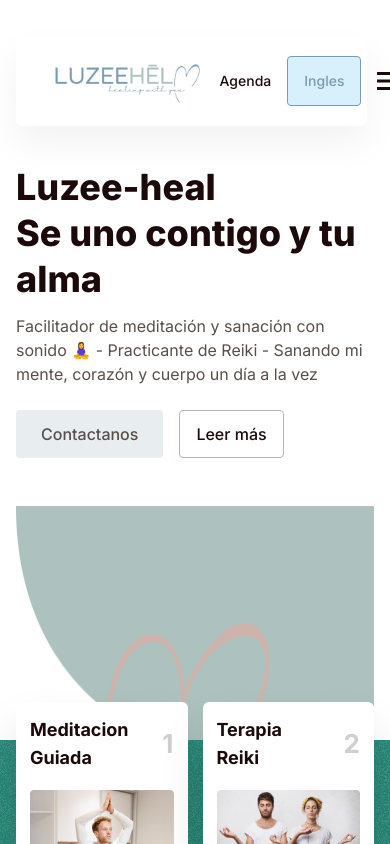
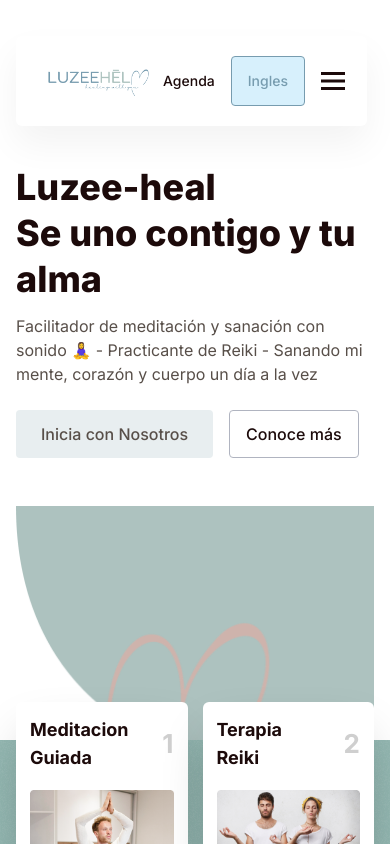
Before and after one commit to AlexCLDev/Luzeehel-WebPage, a React (Create React App) app: page / in a window 390 px wide. Both pictures are taken after a click on the button "Spanish". Shown: the top 844 px of the page. Built offline with nearby package versions, Linux system fonts and the light colour scheme; the HTML template or start-up script is replaced by a standard one.

Commit message:
Cards bg color changed, Logo responsive and all buttons working

```diff
--- a/src/components/Cards.jsx
+++ b/src/components/Cards.jsx
@@ -10,9 +10,9 @@
 const Cards = ({ language }) => {
   const [languageState, setLanguage] = useState(language);
 
-  useEffect(()=>{
-    setLanguage(language)
-  }, [language])
+  useEffect(() => {
+    setLanguage(language);
+  }, [language]);
   return (
     <section
       className="bg-cardsBg min-h-[260px] pb-[55px] lg:-mt-24"
@@ -24,6 +24,7 @@
         {/* card group */}
         <div className="flex-1 flex gap-x-[15px] lg:gap-x-[32px] -mt-[38px] lg:-mt-[77px] z-10 mx-auto">
           {/* card 1 */}
+          <a href="#classes">
             <div
               className="bg-white w-full max-w-[282px] p-[14px] lg:p-[26px] shadow-2xl rounded-md max-h-[282px]"
               data-aos="fade-up"
@@ -31,7 +32,9 @@
             >
               <div className="flex items-center mb-[18px] lg:mb-[28px]">
                 <h4 className="text-lg lg:text-2xl lg:leading-7 font-bold text-heading mr-8">
-                {languageState == true ? 'Guided Meditation' : 'Meditacion Guiada'}
+                  {languageState == true
+                    ? "Guided Meditation"
+                    : "Meditacion Guiada"}
                 </h4>
                 <h2 className="h2 text-stroke-2">1</h2>
               </div>
@@ -39,7 +42,9 @@
                 <img src={CardImage1} alt="" />
               </div>
             </div>
+          </a>
           {/* card 2 */}
+          <a href="#services">
           <div
             className="bg-white w-full max-w-[282px] p-[14px] lg:p-[26px] shadow-2xl rounded-md"
             data-aos="fade-up"
@@ -47,7 +52,11 @@
           >
             <div className="flex items-center mb-[18px] lg:mb-[28px]">
               <h4 className="text-lg lg:text-2xl lg:leading-7 font-bold text-heading mr-8">
-                {languageState == true ? <p>Reiki &nbsp; &nbsp; therapy</p> : <p>Terapia &nbsp; &nbsp; Reiki</p>}
+                {languageState == true ? (
+                  <p>Reiki &nbsp; &nbsp; therapy</p>
+                ) : (
+                  <p>Terapia &nbsp; &nbsp; Reiki</p>
+                )}
               </h4>
               <h2 className="h2 text-stroke-2">2</h2>
             </div>
@@ -55,6 +64,7 @@
               <img src={CardImage2} alt="" />
             </div>
           </div>
+          </a>
         </div>
         {/* card 3 */}
         <div
@@ -65,20 +75,22 @@
           <div className="max-w-[240px]">
             <div className="flex items-center mb-4 lg:mb-8">
               <h4 className="text-lg lg:text-2xl lg:leading-7 font-bold text-heading mr-8">
-              {languageState == true ? 'Know more about us.' : 'Conoce mas sobre nosotros'}
+                {languageState == true
+                  ? "Know more about us."
+                  : "Conoce mas sobre nosotros"}
               </h4>
               <h2 className="h2 text-stroke-2">3</h2>
             </div>
             <p className="mb-4 lg:mb-3">
-            {languageState == true ? 'We re a company that offers alternative and complementary therapy services with the aim of balancing your soul.'
-            :
-             'Somos una empresa que ofrece servicios de terapias con el objetivo de equilibrar tu alma.'}
+              {languageState == true
+                ? "We re a company that offers alternative and complementary therapy services with the aim of balancing your soul."
+                : "Somos una empresa que ofrece servicios de terapias con el objetivo de equilibrar tu alma."}
             </p>
             <a
               className="text-xs lg:text-sm font-bold uppercase text-heading"
-              href="#"
+              href="#aboutus"
             >
-             {languageState == true ? 'Read more' : 'Leer mas'}
+              {languageState == true ? "Read more" : "Leer mas"}
             </a>
           </div>
           <div>
--- a/src/components/Features.jsx
+++ b/src/components/Features.jsx
@@ -50,7 +50,7 @@
                   Practice anywhere, anytime. Explore a new way to exercise and
                   learn more about yourself. We are providing the best.
                 </p>
-                <button className="btn btn-sm btn-blue">Get started</button>
+                <a href="#services"><button className="btn btn-sm btn-blue">Get started</button></a>
               </>
             ) : (
               <>
@@ -59,7 +59,7 @@
                   para ejercitarte y aprender mas sobre ti mismo.
                   Te proveemos los mejores servicios.
                 </p>
-                <button className="btn btn-sm btn-blue">Inicia ahora</button>
+                <a href="#services"><button className="btn btn-sm btn-blue">Inicia ahora</button></a>
               </>
             )}
           </div>
--- a/src/components/Hero.jsx
+++ b/src/components/Hero.jsx
@@ -21,7 +21,7 @@
             <h1
               className="h1 mb-3 lg:mb-[22px]"
               data-aos="fade-down"
-              data-aos-delay="500"
+              data-aos-delay="200"
             >
               {languageState == true? (
                 <p>
@@ -38,7 +38,7 @@
             <p
               className="mb-6 lg:mb-12 max-w-[480px] lg:text-lg"
               data-aos="fade-down"
-              data-aos-delay="600"
+              data-aos-delay="300"
             >
               {languageState == true
                 ? "Meditation and sound healing facilitator 🧘‍♀️ - Reiki Practitioner - Healing my mind, heart and body one day at a time"
@@ -51,21 +51,25 @@
             >
               {languageState == true ? (
                 <>
-                  <button className="btn btn-sm lg:btn-lg btn-blue">
+                   <a href="#services"><button className="btn btn-sm lg:btn-lg btn-blue">
                     Get started
                   </button>
-                  <button className="btn btn-sm lg:btn-lg text-heading bg-transparent border border-stroke-1 px-4 lg:px-4 hover:bg-stroke-3 transition">
+                  </a>
+                  <a href="#aboutus"><button className="btn btn-sm lg:btn-lg text-heading bg-transparent border border-stroke-1 px-4 lg:px-4 hover:bg-stroke-3 transition">
                     Learn more
                   </button>
+                  </a>
                 </>
               ) : (
                 <>
-                <button className="btn btn-sm lg:btn-lg btn-blue">
-                    Contactanos
+                <a href="#services"><button className="btn btn-sm lg:btn-lg btn-blue">
+                    Inicia con Nosotros
                   </button>
-                  <button className="btn btn-sm lg:btn-lg text-heading bg-transparent border border-stroke-1 px-4 lg:px-4 hover:bg-stroke-3 transition">
-                    Leer más
+                  </a>
+                  <a href="#aboutus"><button className="btn btn-sm lg:btn-lg text-heading bg-transparent border border-stroke-1 px-4 lg:px-4 hover:bg-stroke-3 transition">
+                    Conoce más
                   </button>
+                  </a>
                   </>
               )}
             </div>
--- a/src/components/Home.jsx
+++ b/src/components/Home.jsx
@@ -17,6 +17,7 @@
 import Testimonials from "./Testimonials";
 import { useState } from "react";
 import { useEffect } from "react";
+import { PopupModal } from "react-calendly";
 
 import Nav from "./Nav";
 import NavMobile from "./NavMobile";
@@ -24,7 +25,7 @@
 // import logo
 import Logo from "../assets/img/LOGO1.png";
 
-export const Home = () => {
+export const Home = (props) => {
   Aos.init({
     duration: 1800,
     offset: 100,
@@ -32,10 +33,18 @@
 
   const [languageState, setLanguage] = useState(true);
   const [header, setHeader] = useState(false);
+  const [isOpen, setisOpen] = useState(false);
+  const [modalUrl, setmodalUrl] = useState();
 
   const Idioma = () => {
     setLanguage(!languageState);
     console.log(languageState);
+  };
+
+  const ModalO = async (e) => {
+    setmodalUrl(e);
+
+    setisOpen(true);
   };
 
   useEffect(() => {
@@ -56,7 +65,7 @@
             <div className="flex items-center">
               {/* logo */}
               <a href="#home">
-                <img src={Logo} alt="" className="h-[150px] max-w-[378px] " />
+                <img src={Logo} alt="" className="xl:h-[150px] xl:max-w-[378px] md:h-[75px] md:max-w-[189px] " />
               </a>
               {/* nav */}
               <div className="hidden lg:flex">
@@ -67,7 +76,8 @@
               <div className="flex gap-x-4 lg:gap-x-9">
                 {languageState == true ? (
                   <>
-                    <button className="text-heading font-medium text-sm lg:text-base hover:text-blue transition">
+                    <button className="text-heading font-medium text-sm lg:text-base hover:text-blue transition"
+                    onClick={() => ModalO('https://calendly.com/luzeehel')}>
                       Schedule
                     </button>
                     <button onClick={Idioma} className="btn btn-md lg:px-[30px] bg-blue-100 border border-blue text-blue font-medium text-sm lg:text-base hover:bg-blue-200 hover:text-black transition">
@@ -76,7 +86,8 @@
                   </>
                 ) : (
                   <>
-                    <button className="text-heading font-medium text-sm lg:text-base hover:text-blue transition">
+                    <button className="text-heading font-medium text-sm lg:text-base hover:text-blue transition"
+                    onClick={() => ModalO('https://calendly.com/luzeehel')}>
                       Agenda
                     </button>
                     <button onClick={Idioma} className="btn btn-md lg:px-[30px] bg-blue-100 border border-blue text-blue font-medium text-sm lg:text-base hover:bg-blue-200 hover:text-black transition">
@@ -104,6 +115,20 @@
         <Contact language={languageState} />
         <Footer language={languageState} />
       </div>
+
+      <PopupModal
+          url={modalUrl}
+          pageSettings={props.pageSettings}
+          utm={props.utm}
+          prefill={props.prefill}
+          onModalClose={() => setisOpen(false)}
+          open={isOpen}
+          /*
+           * react-calendly uses React's Portal feature (https://reactjs.org/docs/portals.html) to render the popup modal. As a result, you'll need to
+           * specify the rootElement property to ensure that the modal is inserted into the correct domNode.
+           */
+          rootElement={document.getElementById("root")}
+        />
     </div>
   );
 };
--- a/src/swiper.css
+++ b/src/swiper.css
@@ -6,14 +6,17 @@
     background-color: #ac6b34;
   }
 
-.main {
-  background-image: url('./assets/img/hero/guy.png');
-  background-repeat: no-repeat;
-  background-position: center;
-  background-attachment: fixed;
-  background-size: 10%;
-}
 
 *{
   scroll-behavior: smooth;
 }
+
+@media (max-width: 800px)  {
+  .main {
+    background-image: url('./assets/img/hero/guy.png');
+    background-repeat: no-repeat;
+    background-position: center;
+    background-attachment: fixed;
+    background-size: 50%;
+  }
+}
--- a/tailwind.config.js
+++ b/tailwind.config.js
@@ -27,6 +27,7 @@
         DEFAULT: '#779CAF',
         100: '#d7f0fc',
         200: '#7ccdf7',
+        300: '#8eacbc',
         hover: '#51C2FC',
       },
       green: {
@@ -34,6 +35,7 @@
         100: '#D4EEE9',
         200: '#94CAC0',
         300: '#45A090',
+        400: '#adc2bf'
       },
       brown: {
         DEFAULT: '#d0b4ac',
@@ -43,7 +45,7 @@
       },
       yellow: '#EDC988',
       pink: {
-        DEFAULT: 'FF7D6B',
+        DEFAULT: '#FF7D6B',
         100: '#FFE9E4',
         200: '#FEAEA3',
       },
```
Also changed, not shown: src/components/Booking.jsx (deleted, +0 -38 lines), src/assets/img/cards/bg.png. Lines whose indentation alone changed are shown as unchanged.
